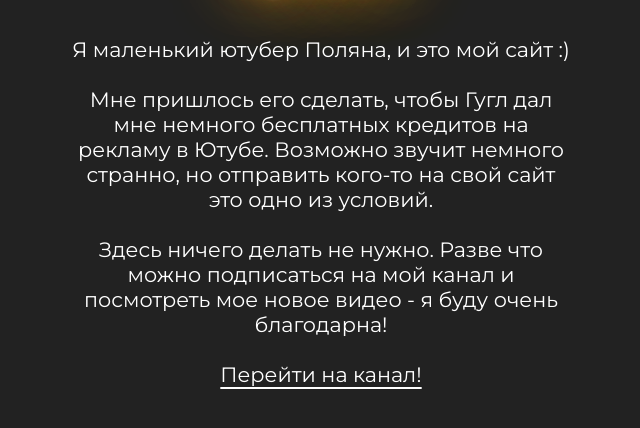
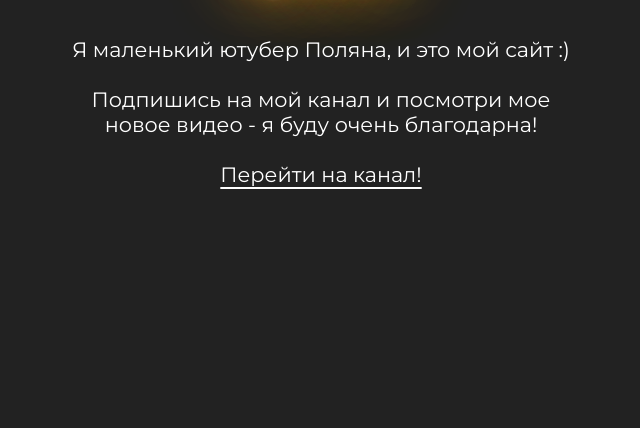
Before and after one commit to lasmann/lasman.dev, a website: page polyana.html in a window 1280 px wide. Shown: the part 82-510 px from the top of the page, without its empty margins (319-959 px from the left). Drawn offline with Linux system fonts and the light colour scheme.

Commit message:
final update

```diff
--- a/polyana.html
+++ b/polyana.html
@@ -93,11 +93,7 @@
         </li>
 
         <li>
-          <p>Мне пришлось его сделать, чтобы Гугл дал мне немного бесплатных кредитов на рекламу в Ютубе. Возможно звучит немного странно, но отправить кого-то на свой сайт это одно из условий.</p>
-        </li>
-
-        <li>
-          <p>Здесь ничего делать не нужно. Разве что можно подписаться на мой канал и посмотреть мое новое видео - я буду очень благодарна!</p>
+          <p>Подпишись на мой канал и посмотри мое новое видео - я буду очень благодарна!</p>
         </li>
 
         <li>
```
